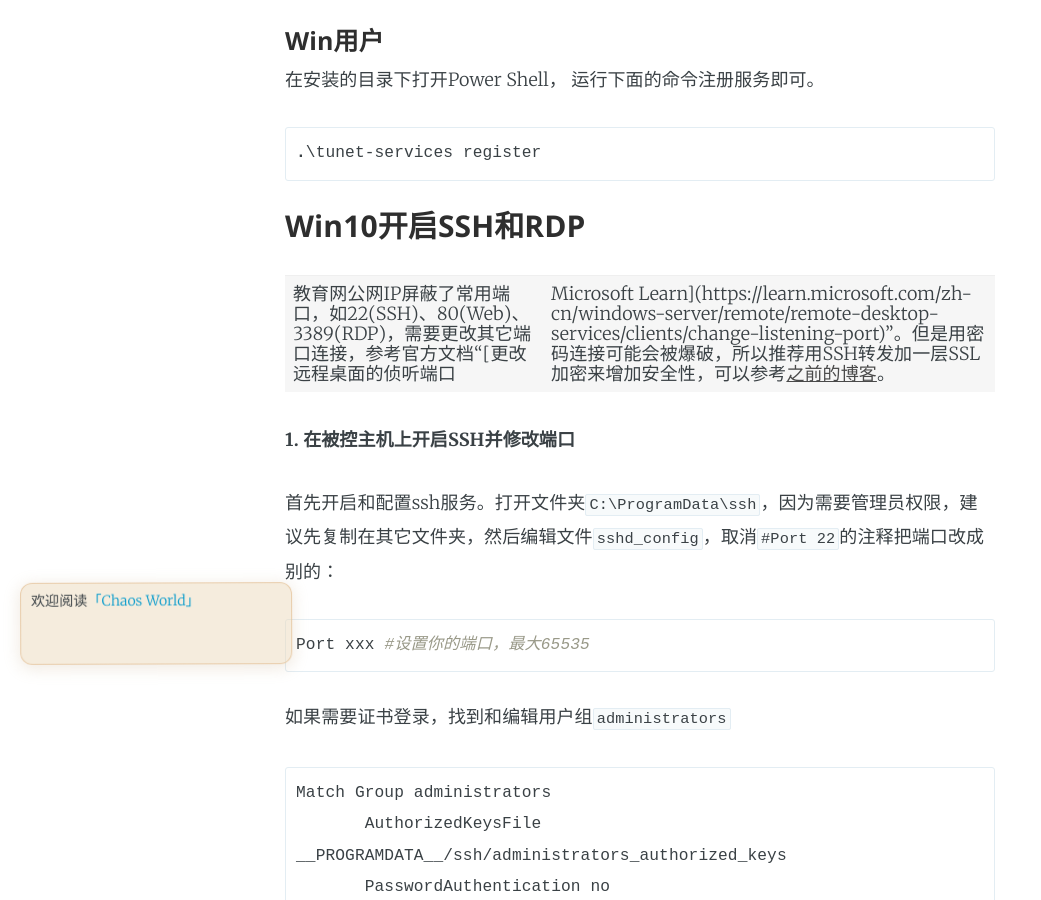
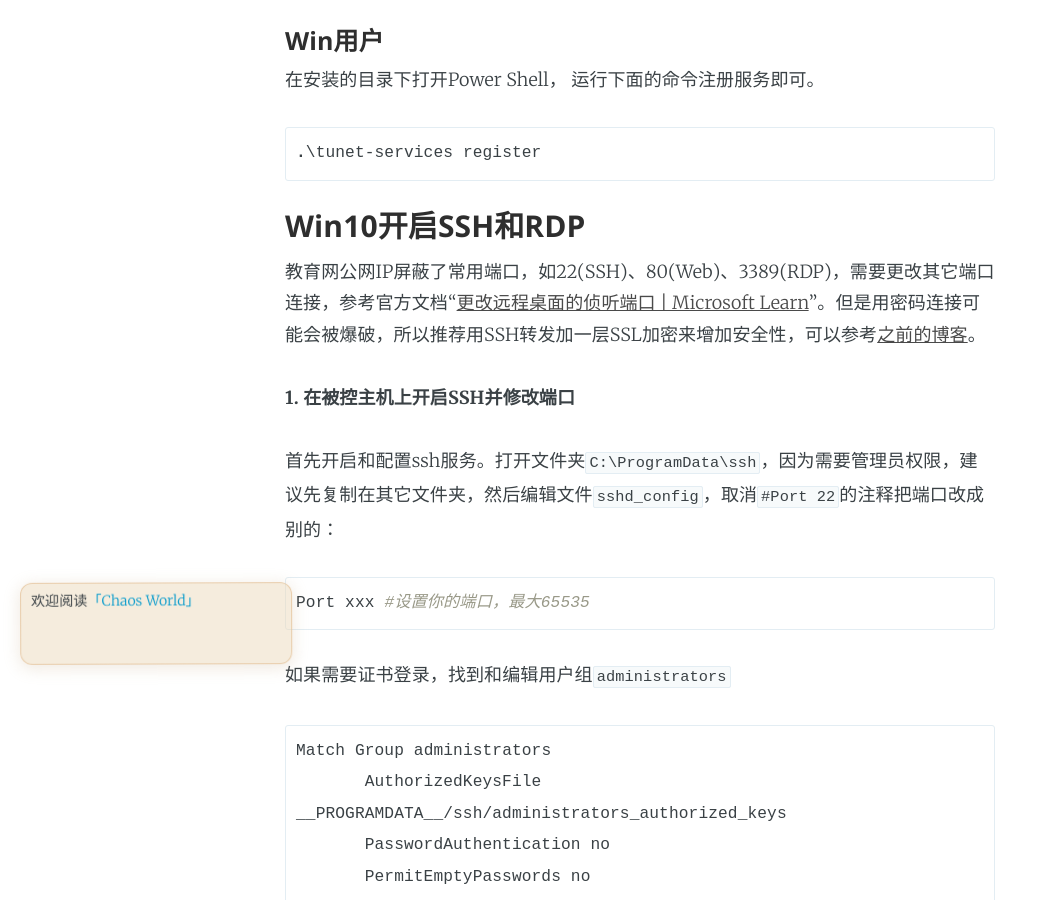
Before and after one commit to marktube/marktube.github.io, a Jekyll site: the page built from _posts/2024-10-29-THU-Net-Connection.md, in a window 1280 px wide and 900 px high, scrolled down 4639 px. Shown: the whole window, without its empty margins (0-1041 px from the left). Built offline with Jekyll 4.4.1, drawn with Linux system fonts in a browser that asks for light colours; comment, search, counter and statistics services are not loaded.

Commit message:
Update 2024-10-29-THU-Net-Connection.md
转义|

```diff
--- a/_posts/2024-10-29-THU-Net-Connection.md
+++ b/_posts/2024-10-29-THU-Net-Connection.md
@@ -131,7 +131,7 @@ systemctl --user status goauthing.service
 ### Win10开启SSH和RDP
 
 
-教育网公网IP屏蔽了常用端口，如22(SSH)、80(Web)、3389(RDP)，需要更改其它端口连接，参考官方文档“[更改远程桌面的侦听端口 | Microsoft Learn](https://learn.microsoft.com/zh-cn/windows-server/remote/remote-desktop-services/clients/change-listening-port)”。但是用密码连接可能会被爆破，所以推荐用SSH转发加一层SSL加密来增加安全性，可以参考[之前的博客](https://blog.liuyc.us.kg/2021/07/12/Remote-control)。
+教育网公网IP屏蔽了常用端口，如22(SSH)、80(Web)、3389(RDP)，需要更改其它端口连接，参考官方文档“[更改远程桌面的侦听端口 \| Microsoft Learn](https://learn.microsoft.com/zh-cn/windows-server/remote/remote-desktop-services/clients/change-listening-port)”。但是用密码连接可能会被爆破，所以推荐用SSH转发加一层SSL加密来增加安全性，可以参考[之前的博客](https://blog.liuyc.us.kg/2021/07/12/Remote-control)。
 
 
 **1. 在被控主机上开启SSH并修改端口**
```
